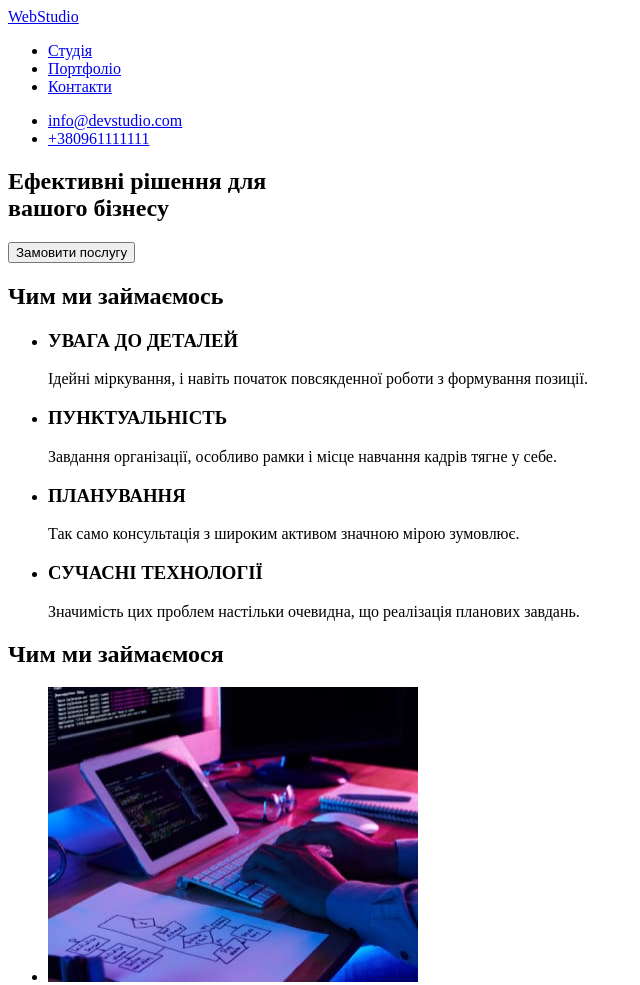
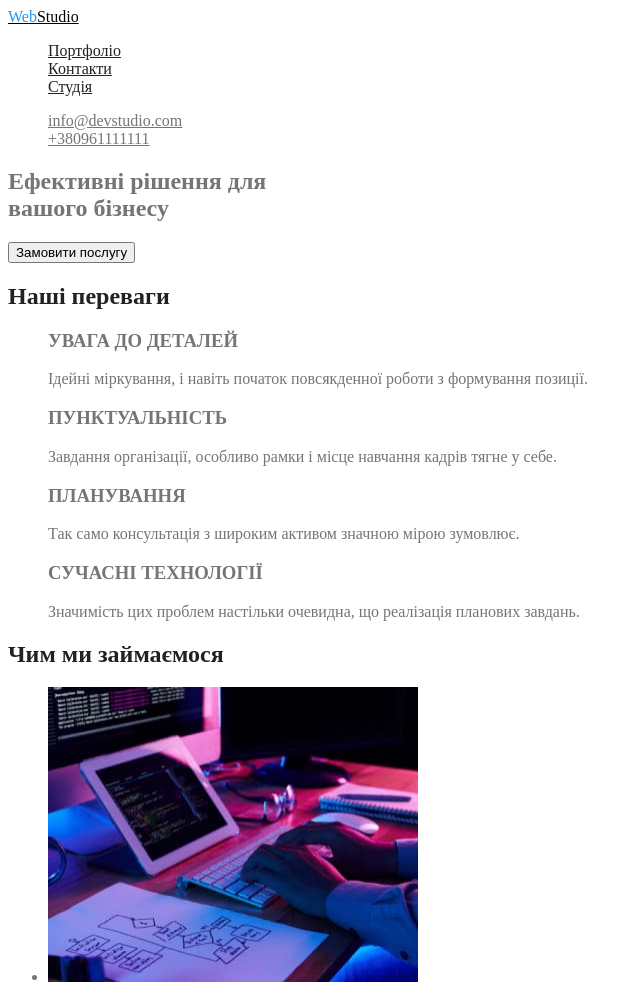
Before and after one commit to Alexander-Bilokur/goit-markup-hw-01, a plain HTML site: page index.html in a window 1280 px wide. Shown: the top 985 px of the page, without its empty margins (0-640 px from the left). Drawn offline with Linux system fonts and the light colour scheme.

Commit message:
+css 13.10

```diff
--- /dev/null
+++ b/css/styles.css
@@ -0,0 +1,53 @@
+/* background #F5F5F5 */
+/* background темний #2F303A */
+/* background наша команда #F5F4FA */
+/* основний колір тексту GRAY #757575*/
+/* додатковий колір тексту BLACK #212121 */
+/* BLUE WEB #2196F3 */
+/* WHITE #FFFFFF */
+/* NAV footer rgba(255, 255, 255, 0.6) */
+
+.page {
+    background-color:#FFFFFF;
+    color: #757575;
+}
+
+/* Загальні */
+.list {
+    list-style: none;
+}
+
+/* Логотип */
+.logo {
+    color:#000000;
+}
+
+.logo-name {
+    color:#2196F3;
+}
+
+/*Навігація сайту*/
+.site-nav .link {
+    color:#212121;
+}
+
+.site-nav .link:hover,
+.site-nav .link:focus {
+    color: #2196F3;
+}
+
+.aut-nav .link {
+    color: #757575;
+}
+
+.aut-nav .link:hover,
+.aut-nav .link:focus{
+    color: #2196F3;
+}
+
+/* Main Секція Hero */
+
+/* Main Секція 2,3 */
+.section-title {
+    color: #212121;
+}
--- a/index.html
+++ b/index.html
@@ -1,40 +1,39 @@
 <!DOCTYPE html>
 <html lang="uk">
   <head>
-    <meta charset="UTF-8" />
-    <meta http-equiv="X-UA-Compatible" content="IE=edge" />
-    <meta name="viewport" content="width=device-width, initial-scale=1.0" />
+    <meta charset="UTF-8">
+    <meta http-equiv="X-UA-Compatible" content="IE=edge">
+    <meta name="viewport" content="width=device-width, initial-scale=1.0">
     <title>Студія</title>
+    <link rel="stylesheet" href="css/styles.css">
   </head>
-  <body>
+  <body class="page">
     <header>
       <nav>
-        <a href="/">WebStudio</a>
+        <a href="/" class="logo"><span class="logo-name">Web</span>Studio</a>
 
-        <ul>
-          <li><a href="#">Студія</a></li>
-          <li><a href="#">Портфоліо</a></li>
-          <li><a href="#">Контакти</a></li>
+        <ul class="site-nav list" >
+          <li><a href="#" class="link" >Портфоліо</a></li>
+          <li><a href="#" class="link" >Контакти</a></li>
+          <li><a href="#" class="link" >Студія</a></li>
         </ul>
       </nav>
 
-      <ul>
-        <li>
-          <a href="mailto:info@devstudio.com">info@devstudio.com</a>
-        </li>
-        <li><a href="tel:+380961111111">+380961111111</a></li>
+      <ul class="aut-nav list">
+        <li><a href="mailto:info@devstudio.com" class="link">info@devstudio.com</a></li>
+        <li><a href="tel:+380961111111" class="link">+380961111111</a></li>
     </ul>
     </header>
 
     <main>
-      <section>
-        <h1>Ефективні рішення для<br />вашого бізнесу</h1>
+      <section class="hero">
+          <h1>Ефективні рішення для<br>вашого бізнесу</h1>
           <button class="button">Замовити послугу</button>
       </section>
 
-      <section>
-        <h2>Чим ми займаємось</h2>
-        <ul>
+      <section class="section">
+          <h2 class="section-title">Наші переваги</h2>
+          <ul class="list">
             <li>
               <h3>УВАГА ДО ДЕТАЛЕЙ</h3>
               <p>
@@ -45,8 +44,8 @@
             <li>
               <h3>ПУНКТУАЛЬНІСТЬ</h3>
               <p>
-              Завдання організації, особливо рамки і місце навчання кадрів тягне
-              у себе.
+                Завдання організації, особливо рамки і місце навчання кадрів
+                тягне у себе.
               </p>
             </li>
             <li>
@@ -58,15 +57,15 @@
             <li>
               <h3>СУЧАСНІ ТЕХНОЛОГІЇ</h3>
               <p>
-              Значимість цих проблем настільки очевидна, що реалізація планових
-              завдань.
+                Значимість цих проблем настільки очевидна, що реалізація
+                планових завдань.
               </p>
             </li>
           </ul>
       </section>
 
-      <section>
-        <h2>Чим ми займаємося</h2>
+      <section class="section">
+          <h2 class="section-title">Чим ми займаємося</h2>
           <ul>
             <li>
               <img
@@ -74,7 +73,7 @@
                 alt="Робота з блок-схемою та ПК"
                 width="370"
                 height="295"
-            />
+              >
             </li>
           </ul>
           <ul>
@@ -84,7 +83,7 @@
                 alt="Рoбота з телефоном та ПК"
                 width="370"
                 height="295"
-            />
+              >
             </li>
           </ul>
           <ul>
@@ -94,7 +93,7 @@
                 alt="Робота з коьорами на планшеті"
                 width="370"
                 height="295"
-            />
+              >
             </li>
           </ul>
       </section>
@@ -108,7 +107,7 @@
                 alt="Ігор Дем'яненко"
                 width="270"
                 height="260"
-            />
+              >
               <h3>Ігор Дем'яненко</h3>
               <p>Product Designer</p>
             </li>
@@ -118,7 +117,7 @@
                 alt="Ольга Рєпіна"
                 width="270"
                 height="260"
-            />
+              >
               <h3>Ольга Рєпіна</h3>
               <p>Frontend Developer</p>
             </li>
@@ -128,7 +127,7 @@
                 alt="Микола Тарасов"
                 width="270"
                 height="260"
-            />
+              >
               <h3>Микола Тарасов</h3>
               <p>Marketing</p>
             </li>
@@ -138,7 +137,7 @@
                 alt="Михайло Єрмаков"
                 width="270"
                 height="260"
-            />
+              >
               <h3>Михайло Єрмаков</h3>
               <p>UI Designer</p>
             </li>
@@ -161,7 +160,8 @@
             <li>
               <a href="mailto:info@devstudio.com">info@devstudio.com</a>
             </li>
-          <li><a href="tel:+380961111111">+380961111111</a></li>
+              <li><a href="tel:+380961111111">+380961111111</a>
+            </li>
           </ul>
         </address>
     </footer>
```
Lines whose indentation alone changed are shown as unchanged.
